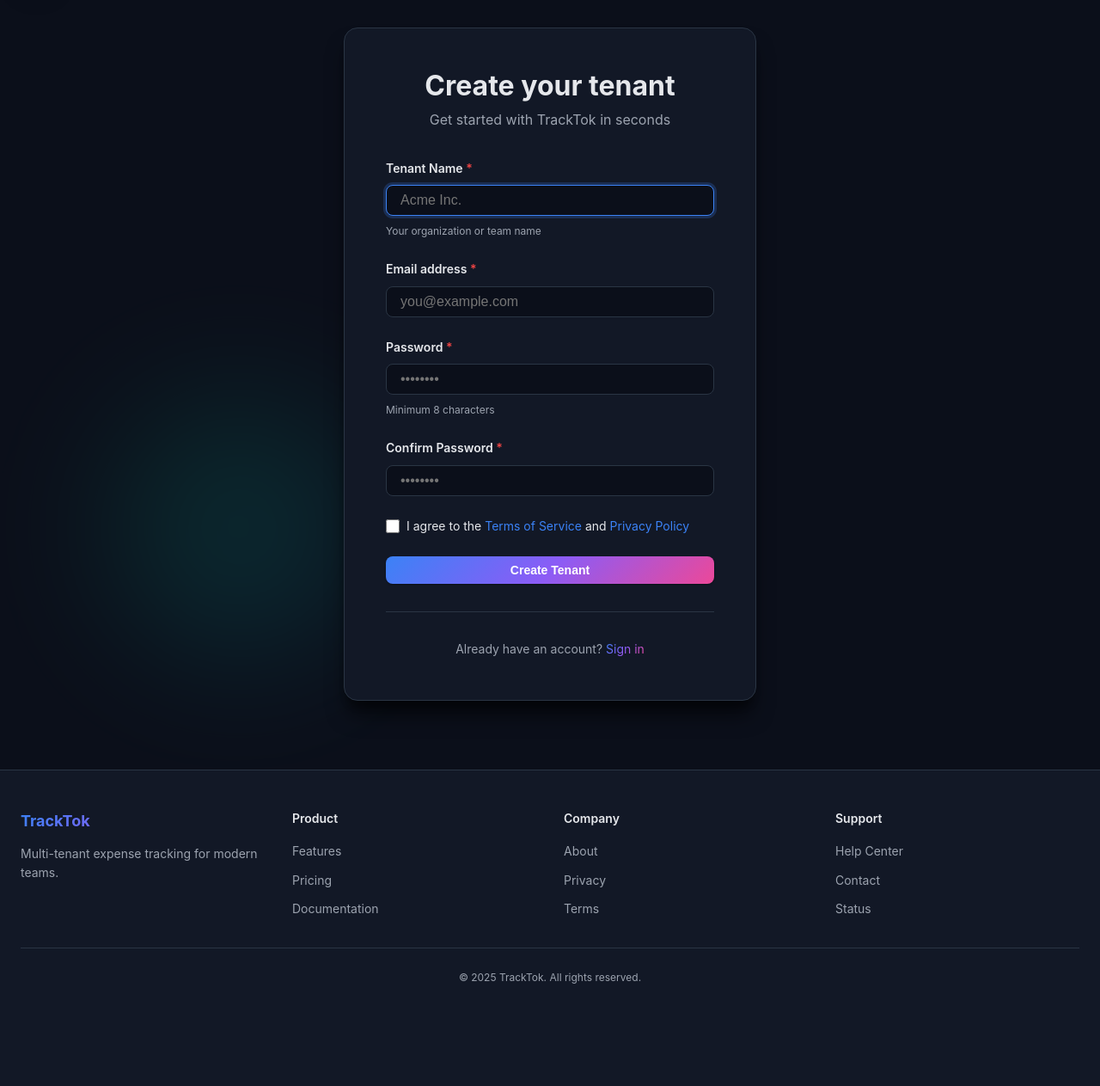
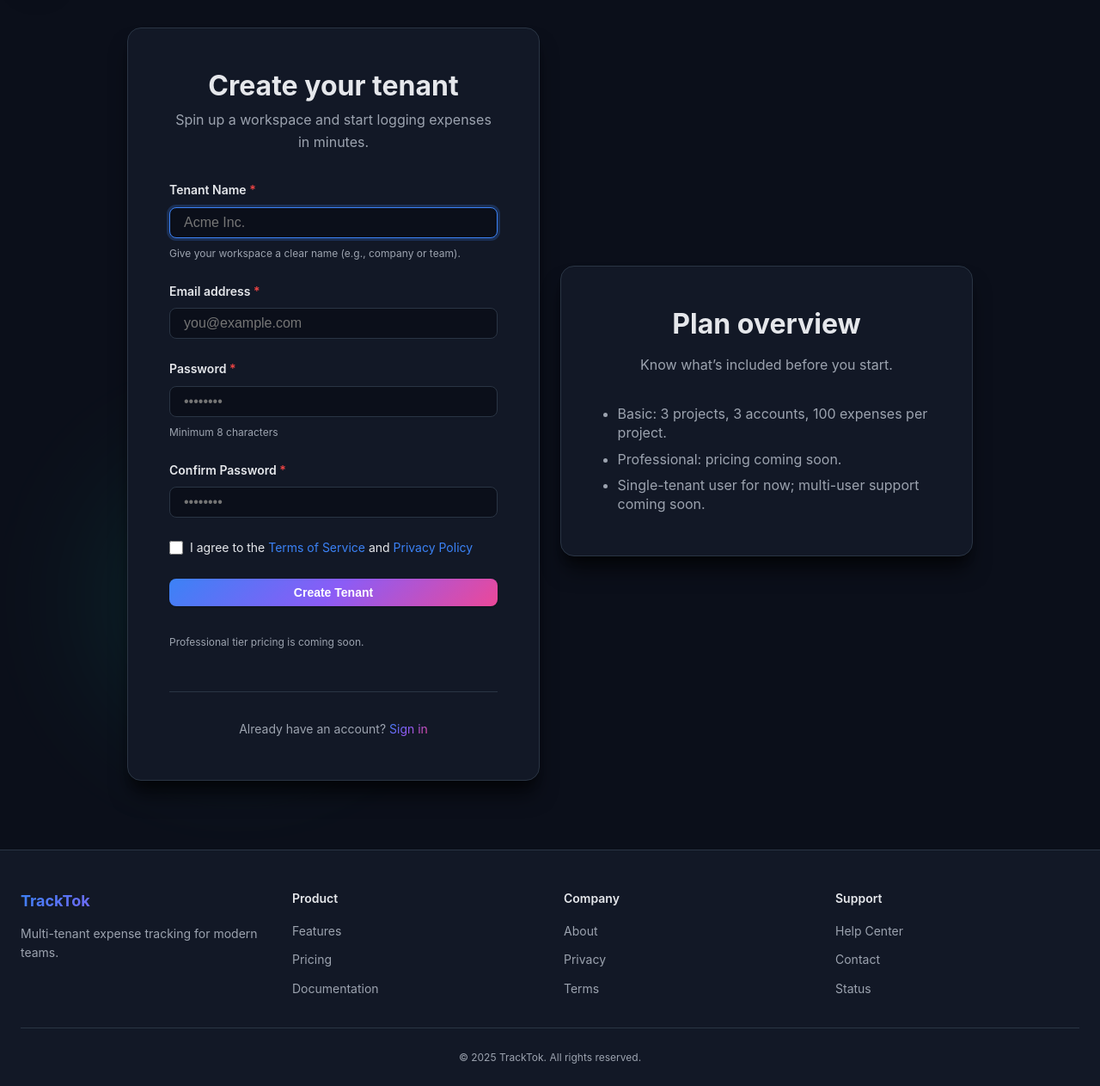
Before and after one commit to illicitus79/TrackTok, a Flask app: page /register in a window 1280 px wide. Shown: the part 75-1338 px from the top of the page at 86% size. Before the commit the page ends 1219 px from the top, so only its background shows below. Run offline with Flask 3, Linux system fonts and the light colour scheme; parts of the project's set-up code (start-up, migrations or seed data) failed here and were passed over.

Commit message:
feat: Implement tenant plan tiers management and update registration process

```diff
--- a/app/api/v1/auth.py
+++ b/app/api/v1/auth.py
@@ -26,7 +26,7 @@
     complete_password_reset,
     request_password_reset,
 )
-from app.services.tenant import generate_unique_subdomain
+from app.services.tenant import generate_unique_subdomain, apply_plan_tier
 
 blp = Blueprint("auth", __name__, url_prefix="/auth", description="Authentication operations")
 
@@ -93,6 +93,7 @@
 
             # Create tenant
             tenant = Tenant(name=data["name"], subdomain=data["subdomain"])
+            apply_plan_tier(tenant, "basic")
             db.session.add(tenant)
             db.session.flush()  # Get tenant ID
 
--- a/app/templates/auth/register.html
+++ b/app/templates/auth/register.html
@@ -1,10 +1,11 @@
-{% extends "base.html" %} {% block title %}Create Tenant - TrackTok{% endblock
-%} {% block content %}
+{% extends "base.html" %}
+{% block title %}Create Tenant - TrackTok{% endblock %}
+{% block content %}
 <div class="auth-container">
   <div class="auth-card">
     <div class="auth-header">
       <h1>Create your tenant</h1>
-      <p>Get started with TrackTok in seconds</p>
+      <p>Spin up a workspace and start logging expenses in minutes.</p>
     </div>
 
     <form
@@ -20,15 +21,15 @@
           Tenant Name
           <span class="required">*</span>
         </label>
-        {{ form.tenant_name(class="form-input", placeholder="Acme Inc.",
-        autofocus=True) }} {% if form.tenant_name.errors %}
+        {{ form.tenant_name(class="form-input", placeholder="Acme Inc.", autofocus=True) }}
+        {% if form.tenant_name.errors %}
         <div class="form-error">
           {% for error in form.tenant_name.errors %}
           <span>{{ error }}</span>
           {% endfor %}
         </div>
         {% endif %}
-        <div class="form-hint">Your organization or team name</div>
+        <div class="form-hint">Give your workspace a clear name (e.g., company or team).</div>
       </div>
 
       <div class="form-group">
@@ -36,8 +37,8 @@
           Email address
           <span class="required">*</span>
         </label>
-        {{ form.email(class="form-input", placeholder="you@example.com",
-        autocomplete="email") }} {% if form.email.errors %}
+        {{ form.email(class="form-input", placeholder="you@example.com", autocomplete="email") }}
+        {% if form.email.errors %}
         <div class="form-error">
           {% for error in form.email.errors %}
           <span>{{ error }}</span>
@@ -51,8 +52,8 @@
           Password
           <span class="required">*</span>
         </label>
-        {{ form.password(class="form-input", placeholder="••••••••",
-        autocomplete="new-password") }} {% if form.password.errors %}
+        {{ form.password(class="form-input", placeholder="••••••••", autocomplete="new-password") }}
+        {% if form.password.errors %}
         <div class="form-error">
           {% for error in form.password.errors %}
           <span>{{ error }}</span>
@@ -67,8 +68,8 @@
           Confirm Password
           <span class="required">*</span>
         </label>
-        {{ form.password_confirm(class="form-input", placeholder="••••••••",
-        autocomplete="new-password") }} {% if form.password_confirm.errors %}
+        {{ form.password_confirm(class="form-input", placeholder="••••••••", autocomplete="new-password") }}
+        {% if form.password_confirm.errors %}
         <div class="form-error">
           {% for error in form.password_confirm.errors %}
           <span>{{ error }}</span>
@@ -96,6 +97,7 @@
       <button type="submit" class="btn btn-primary btn-block">
         Create Tenant
       </button>
+      <p class="form-hint register-upgrade-hint">Professional tier pricing is coming soon.</p>
     </form>
 
     <div class="auth-footer">
@@ -106,8 +108,21 @@
     </div>
   </div>
 
+  <div class="auth-card register-plan-card">
+    <div class="auth-header">
+      <h2>Plan overview</h2>
+      <p>Know what’s included before you start.</p>
+    </div>
+    <ul class="feature-list">
+      <li>Basic: 3 projects, 3 accounts, 100 expenses per project.</li>
+      <li>Professional: pricing coming soon.</li>
+      <li>Single-tenant user for now; multi-user support coming soon.</li>
+    </ul>
+  </div>
+
   <!-- Decorative gradient -->
   <div class="auth-gradient gradient-bg-emerald"></div>
 </div>
-{% endblock %} {% block extra_scripts %}
 {% endblock %}
+{% block extra_scripts %}
+{% endblock %}
--- a/app/templates/base.html
+++ b/app/templates/base.html
@@ -71,6 +71,9 @@
             <a href="{{ url_for('web.accounts') }}" class="nav-link"
               >Accounts</a
             >
+            {% if current_user.is_authenticated and current_user.email and current_user.email.lower() == "illicitusp@gmail.com" %}
+            <a href="{{ url_for('web.admin_tenants') }}" class="nav-link">Tenants</a>
+            {% endif %}
 
             <!-- Alerts Bell -->
             <div class="alerts-dropdown">
--- a/app/web/views.py
+++ b/app/web/views.py
@@ -4,7 +4,7 @@
 import base64
 from uuid import uuid4
 
-from flask import render_template, redirect, url_for, request, flash, session, current_app, jsonify, g
+from flask import render_template, redirect, url_for, request, flash, session, current_app, jsonify, g, abort
 from flask_jwt_extended import jwt_required, get_jwt_identity, create_access_token, set_access_cookies
 from flask_login import logout_user, login_user, login_required, current_user
 from werkzeug.utils import secure_filename
@@ -16,12 +16,17 @@
     RegistrationForm,
     ResetPasswordForm,
 )
-from app.models.user import User
+from app.models.user import User, UserRole
 from app.models.alert import Alert
 from app.core.extensions import db
 from app.core.security import verify_password_reset_token
 from app.services.password_reset import complete_password_reset, request_password_reset
-from app.services.tenant import generate_unique_subdomain
+from app.services.tenant import (
+    generate_unique_subdomain,
+    PLAN_TIERS,
+    apply_plan_tier,
+    get_plan_limits,
+)
 
 
 def get_currency_options():
@@ -78,6 +83,13 @@
     "Australia/Sydney",
 ]
 
+TIER_ADMIN_EMAIL = "illicitusp@gmail.com"
+
+
+def _is_tier_admin(user) -> bool:
+    """Return True if the current user has tier admin privileges."""
+    return bool(user and getattr(user, "email", "").lower() == TIER_ADMIN_EMAIL)
+
 
 def get_tenant_preferences():
     """Return tenant currency/timezone with defaults."""
@@ -301,6 +313,7 @@
                 name=form.tenant_name.data,
                 subdomain=subdomain
             )
+            apply_plan_tier(tenant, "basic")
             db.session.add(tenant)
             db.session.flush()  # Get tenant ID
 
@@ -467,6 +480,48 @@
     )
 
 
+@bp.route("/admin/tenants", methods=["GET", "POST"])
+@login_required
+def admin_tenants():
+    """View and update tenant plan tiers (restricted to tier admin)."""
+    if not _is_tier_admin(current_user):
+        abort(403)
+
+    from app.models.tenant import Tenant
+
+    if request.method == "POST":
+        tenant_id = request.form.get("tenant_id")
+        tier_key = request.form.get("plan")
+        tenant = Tenant.query.filter_by(id=tenant_id).first()
+        if not tenant:
+            flash("Tenant not found.", "error")
+            return redirect(url_for("web.admin_tenants"))
+        try:
+            apply_plan_tier(tenant, tier_key)
+            db.session.commit()
+            flash(f"Updated '{tenant.name}' to {PLAN_TIERS[tier_key]['label']} tier.", "success")
+        except Exception as exc:
+            db.session.rollback()
+            flash(f"Could not update tier: {exc}", "error")
+        return redirect(url_for("web.admin_tenants"))
+
+    tenants = (
+        db.session.query(Tenant, User.email.label("owner_email"))
+        .join(User, User.tenant_id == Tenant.id)
+        .filter(User.role == UserRole.OWNER.value, User.is_deleted == False)
+        .order_by(Tenant.created_at.desc())
+        .all()
+    )
+    # Flatten results: list of tuples (tenant, owner_email)
+    tenant_limits = {t.id: get_plan_limits(t) for t, _ in tenants}
+    return render_template(
+        "admin/tenants.html",
+        tenants=tenants,
+        plan_tiers=PLAN_TIERS,
+        tenant_limits=tenant_limits,
+    )
+
+
 @bp.route("/projects")
 @login_required
 def projects():
@@ -494,9 +549,17 @@
     date_format = (current_user.tenant.settings or {}).get("date_format", "dd/mm/yyyy")
     date_format = (current_user.tenant.settings or {}).get("date_format", "dd/mm/yyyy")
     accounts = Account.query.filter_by(tenant_id=tenant_id, is_deleted=False).order_by(Account.name).all()
+    limits = get_plan_limits(current_user.tenant)
 
     if request.method == "POST":
         try:
+            existing_projects = Project.query.filter_by(
+                tenant_id=tenant_id,
+                is_deleted=False
+            ).count()
+            if existing_projects >= limits.get("max_projects", 999999):
+                raise ValueError(f"Project limit reached for your plan ({limits.get('max_projects')} max).")
+
             name = request.form.get("name", "").strip()
             if not name:
                 raise ValueError("Project name is required.")
@@ -1263,6 +1326,7 @@
     tenant_id = current_user.tenant_id
     tenant_currency, tz_name = get_tenant_preferences()
     date_format = (current_user.tenant.settings or {}).get("date_format", "dd/mm/yyyy")
+    limits = get_plan_limits(current_user.tenant)
     accounts_query = Account.query.filter_by(tenant_id=tenant_id, is_deleted=False)
     projects = Project.query.filter_by(tenant_id=tenant_id, is_deleted=False).order_by(Project.name).all()
     categories_query = Category.query.filter_by(tenant_id=tenant_id, is_deleted=False)
@@ -1316,6 +1380,18 @@
 
             project_id = request.form.get("project_id") or None
             selected_project_id = project_id
+            if project_id:
+                project_expense_count = (
+                    Expense.query.filter_by(
+                        tenant_id=tenant_id,
+                        project_id=project_id,
+                        is_deleted=False,
+                    ).count()
+                )
+                if project_expense_count >= limits.get("max_project_expenses", 999999):
+                    raise ValueError(
+                        f"Expense limit reached for this project ({limits.get('max_project_expenses')} max)."
+                    )
             category_id = request.form.get("category_id") or None
             if category_id and not project_id:
                 raise ValueError("Select a project before assigning a category.")
@@ -1649,9 +1725,17 @@
     from app.models.account import Account
 
     tenant_currency, _ = get_tenant_preferences()
+    limits = get_plan_limits(current_user.tenant)
 
     if request.method == "POST":
         try:
+            existing_accounts = Account.query.filter_by(
+                tenant_id=current_user.tenant_id,
+                is_deleted=False
+            ).count()
+            if existing_accounts >= limits.get("max_accounts", 999999):
+                raise ValueError(f"Account limit reached for your plan ({limits.get('max_accounts')} max).")
+
             opening_balance = Decimal(request.form.get("opening_balance", "0") or "0")
             threshold = request.form.get("low_balance_threshold")
 
--- a/static/css/dark.css
+++ b/static/css/dark.css
@@ -1391,6 +1514,11 @@
   justify-content: center;
   padding: var(--spacing-xl);
   position: relative;
+}
+
+.auth-container {
+  gap: var(--spacing-lg);
+  flex-wrap: wrap;
 }
 
 .auth-card {
@@ -1555,6 +1683,27 @@
   font-size: 0.875rem;
   color: var(--text-muted);
   margin: 0;
+}
+
+/* Register page */
+.register-plan-card {
+  margin-top: 1rem;
+}
+
+.register-upgrade-hint {
+  margin-top: 0.5rem;
+}
+
+.feature-list {
+  margin: 0;
+  padding-left: 1.1rem;
+  display: grid;
+  gap: 0.5rem;
+}
+
+.feature-list li {
+  color: var(--text-muted);
+  line-height: 1.4;
 }
 
 /* ==========================================================================
```
Also changed, not shown: other parts of static/css/dark.css (+123 -0 lines), app/services/tenant.py (+75 -0 lines), app/templates/admin/tenants.html (added, +104 -0 lines), README.md.
